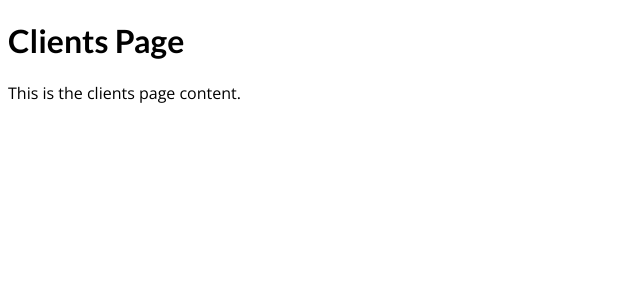
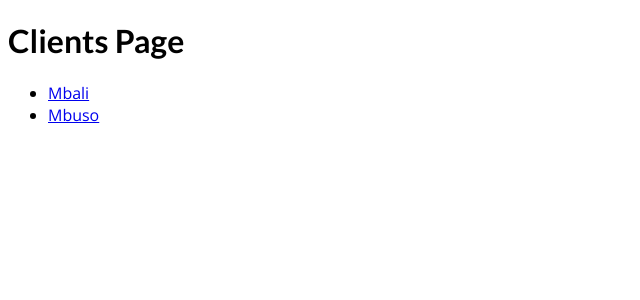
Before and after one commit to mbali-18/nextjs-course, a Next.js app: page /clients in a window 1280 px wide. Shown: the top 300 px of the page, without its empty margins (0-640 px from the left). Built offline with nearby package versions, Linux system fonts and the light colour scheme.

Commit message:
Navigating To Dynamic Routes

```diff
--- a/pages/clients/index.js
+++ b/pages/clients/index.js
@@ -1,8 +1,20 @@
+import Link from "next/link";
+
 function ClientsPage() {
+  const clients = [
+    { id: "mbali", name: "Mbali" },
+    { id: "mbuso", name: "Mbuso" },
+  ];
   return (
     <div>
       <h1>Clients Page</h1>
-      <p>This is the clients page content.</p>
+      <ul>
+        {clients.map((client) => (
+          <li key={client.id}>
+            <Link href={`/clients/${client.id}`}>{client.name}</Link>
+          </li>
+        ))}
+      </ul>
     </div>
   );
 }
```
